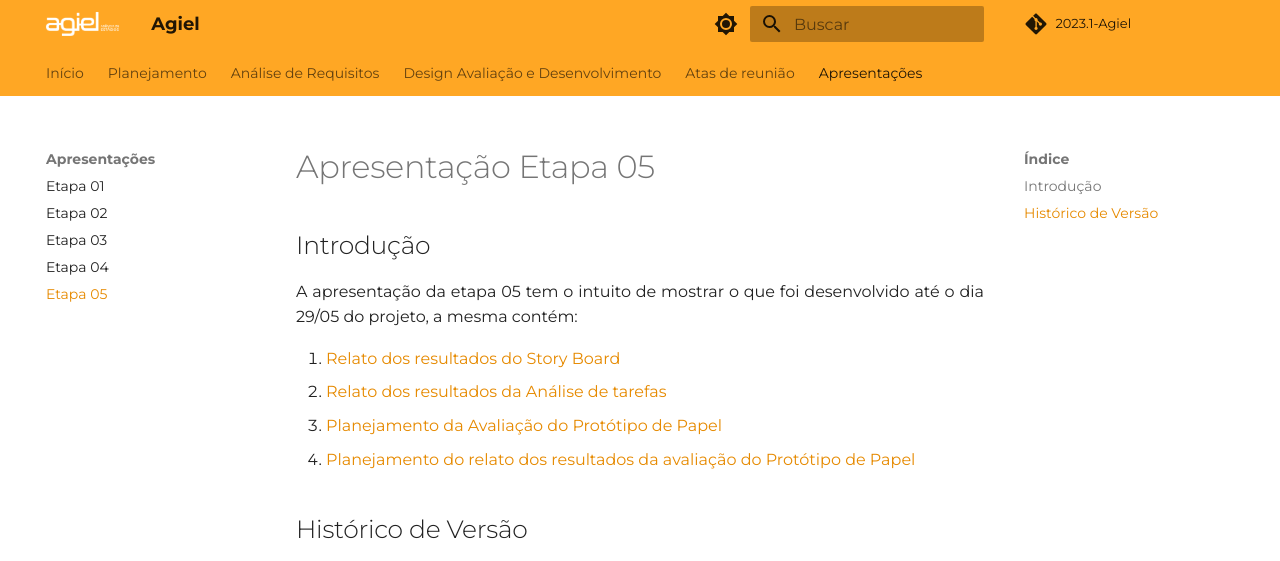
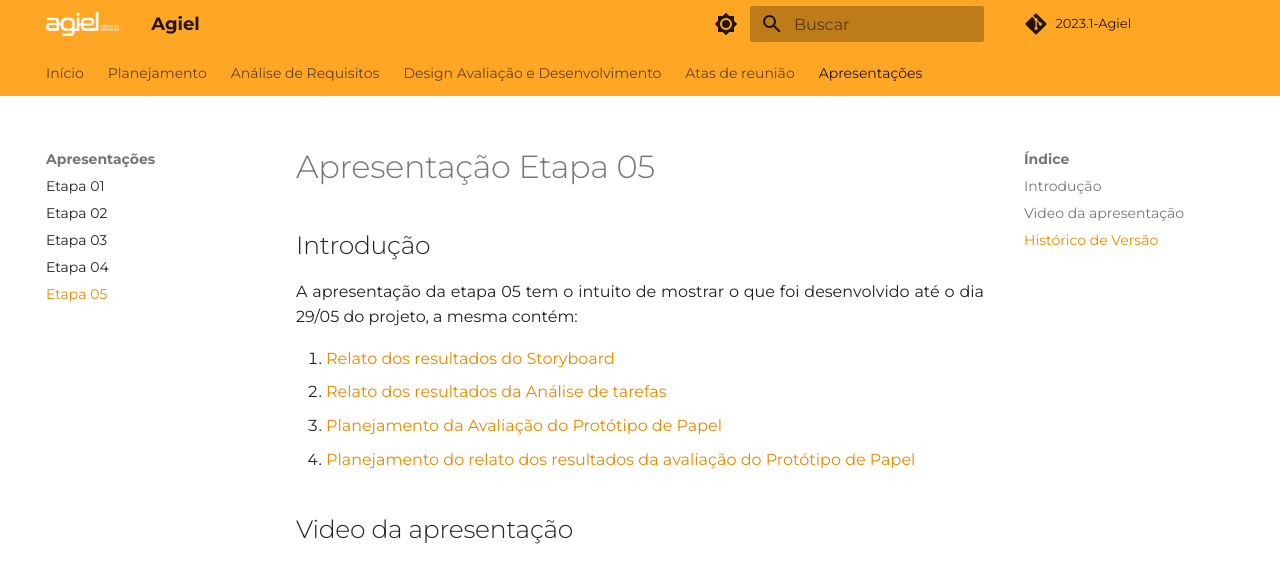
Before and after one commit to Interacao-Humano-Computador/2023.1-Agiel, an MkDocs documentation site: the page built from docs/apresentacoes/etapa-05.md, in a window 1280 px wide and 1173 px high. Shown: the top 561 px of the window. Built offline with MkDocs 1.6.1 and Material for MkDocs 9.7.7, drawn with Linux system fonts in a browser that asks for light colours; some web fonts are replaced; comment, search, counter and statistics services are not loaded; grey boxes are pictures that could not be loaded.

Commit message:
acrescentando entrega etapa 5

```diff
--- a/docs/apresentacoes/etapa-05.md
+++ b/docs/apresentacoes/etapa-05.md
@@ -6,10 +6,13 @@
 A apresentação da etapa 05 tem o intuito de mostrar o que foi desenvolvido até o dia 29/05 do projeto, a mesma contém:
 </p>
 
-1. <a href="">Relato dos resultados do Story Board</a>
-2. <a href="">Relato dos resultados da Análise de tarefas</a>
-3. <a href="">Planejamento da Avaliação do Protótipo de Papel</a>
-4. <a href="">Planejamento do relato dos resultados da avaliação do Protótipo de Papel</a>
+1. <a href="https://github.com/Interacao-Humano-Computador/2023.1-Agiel/blob/main/docs/desenvolvimento/storyboard/relatos_storyboard.md">Relato dos resultados do Storyboard</a>
+2. <a href="https://github.com/Interacao-Humano-Computador/2023.1-Agiel/blob/main/docs/desenvolvimento/tarefas/relatos_analise_tarefas.md">Relato dos resultados da Análise de tarefas</a>
+3. <a href="https://github.com/Interacao-Humano-Computador/2023.1-Agiel/blob/main/docs/desenvolvimento/prot%C3%B3tipo_de_papel/planejamento_da_avalia%C3%A7%C3%A3o_do_prot%C3%B3tipo_de_papel.md">Planejamento da Avaliação do Protótipo de Papel</a>
+4. <a href="https://github.com/Interacao-Humano-Computador/2023.1-Agiel/blob/main/docs/desenvolvimento/prot%C3%B3tipo_de_papel/planejamento_relato_resultado_prototipo_papel.md">Planejamento do relato dos resultados da avaliação do Protótipo de Papel</a>
+
+## Video da apresentação
+<iframe width="560" height="315" src="https://www.youtube.com/embed/2ZNzqNc-eK8" title="YouTube video player" frameborder="0" allow="accelerometer; autoplay; clipboard-write; encrypted-media; gyroscope; picture-in-picture; web-share" allowfullscreen></iframe>
 
 ## Histórico de Versão
 
```
